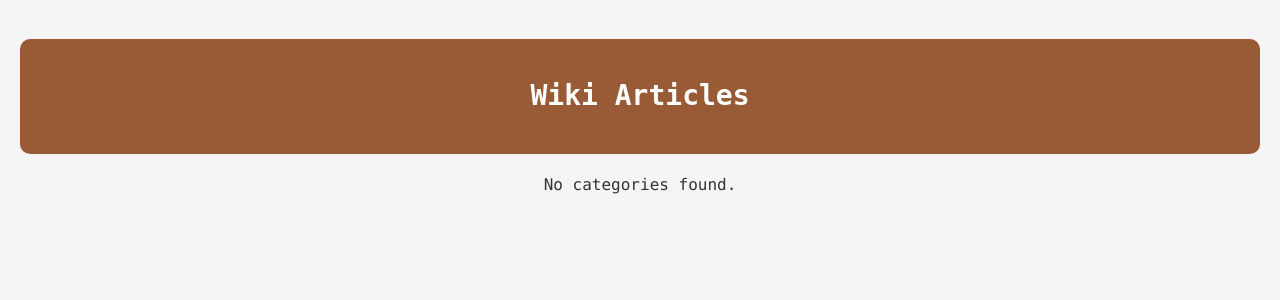
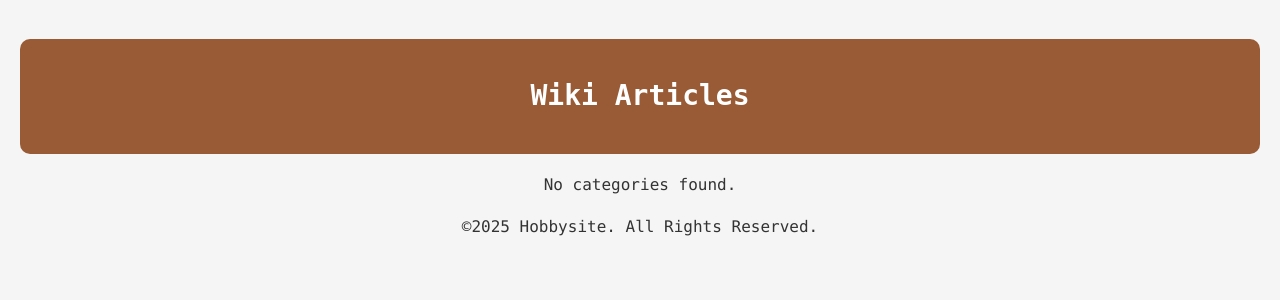
Before and after one commit to vin-arg/hobbysite-C-D-9, a Django app: page /wiki/articles/ in a window 1280 px wide. Shown: the top 300 px of the page. Run offline with Django 5.2, Linux system fonts and the light colour scheme; data that the repository does not hold is empty.

Commit message:
Update article_list.html

```diff
--- a/hobbysite/wiki/templates/wiki/article_list.html
+++ b/hobbysite/wiki/templates/wiki/article_list.html
@@ -35,5 +35,6 @@
     {% else %}
         <p>No categories found.</p>
     {% endif %}
+    <footer>&copy;2025 Hobbysite. All Rights Reserved.</footer>
 </body>
 </html>
```
